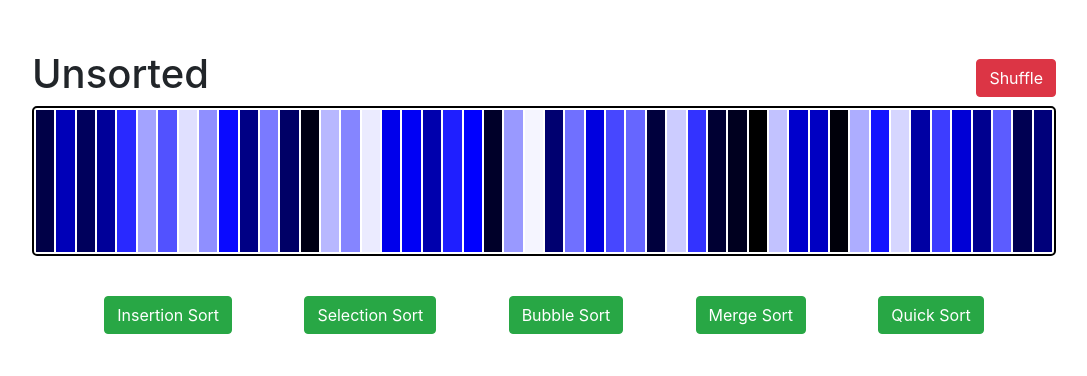
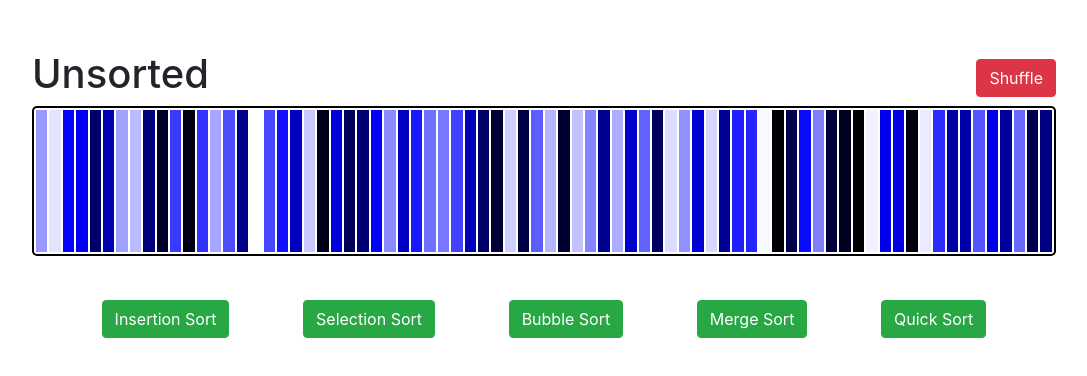
Before and after one commit to sifatMoonjerin/sorting-visualizer, a React (Create React App) app in the folder app/: page / in a window 1280 px wide. Shown: the top 376 px of the page, without its empty margins (96-1183 px from the left). Built offline with nearby package versions, Linux system fonts and the light colour scheme.

Commit message:
sorting fixed

```diff
--- a/app/package.json
+++ b/app/package.json
@@ -8,6 +8,7 @@
     "@testing-library/user-event": "^7.2.1",
     "react": "^16.13.1",
     "react-dom": "^16.13.1",
+    "react-input-slider": "^5.1.7",
     "react-scripts": "3.4.1"
   },
   "scripts": {
--- a/app/src/App.js
+++ b/app/src/App.js
@@ -1,3 +1,4 @@
+
 import React, { useState, useEffect } from 'react';
 import './App.css';
 import ButtonContainer from './components/ButtonContainer/ButtonContainer';
@@ -7,7 +8,7 @@ import HeadContainer from './components/HeadContainer/HeadContainer';
 
 function App() {
   const [array, setArray] = useState([]);
-  const [barNum, setBarNum] = useState(50);
+  const [barNum, setBarNum] = useState(75);
   const [hue, setHue] = useState(240);
   const [speed, setSpeed] = useState(25);
   const [heading, setHeading] = useState('Unsorted');
@@ -20,6 +21,9 @@ function App() {
     <div className="App">
       <HeadContainer
         barNum={barNum}
+        speedNum={speed}
+        changeSpeed={num => setSpeed(num)}
+        changeBarNum={num => setBarNum(num)}
         changeArray={arr => {
           setArray(arr)
           setHeading('Unsorted')
--- a/app/src/components/ButtonContainer/ButtonContainer.css
+++ b/app/src/components/ButtonContainer/ButtonContainer.css
@@ -3,4 +3,5 @@
     margin-top: 40px;
     display: flex;
     justify-content: space-evenly;
+    flex-wrap: wrap;
 }
--- a/app/src/components/ButtonContainer/ButtonContainer.js
+++ b/app/src/components/ButtonContainer/ButtonContainer.js
@@ -9,9 +9,12 @@ import quickSort from '../../functions/sortFunctions/quickSort';
 
 const ButtonContainer = ({array, heading, speed, changeHeading, sortArr}) => {
     const handleSort = steps => {
-        changeHeading('Sorting...');
+
         for(let i = 0; i < steps.length; i++){
-            setTimeout(() => sortArr(steps[i]), i*speed);
+            setTimeout(() => {
+                changeHeading('Sorting...');
+                sortArr(steps[i])
+            }, i*speed);
         }
         setTimeout(() => changeHeading('Sorted!'), steps.length*speed);
     }
@@ -20,31 +23,31 @@ const ButtonContainer = ({array, heading, speed, changeHeading, sortArr}) => {
         <div className='btnCon'>
             <button
                 disabled={heading !== 'Unsorted'}
-                className='btn btn-success'
+                className='btn btn-success m-1'
                 onClick={()=>handleSort(insertionSort(array))}
             >Insertion Sort
             </button>
             <button
                 disabled={heading !== 'Unsorted'}
-                className='btn btn-success'
+                className='btn btn-success m-1'
                 onClick={()=>handleSort(selectionSort(array))}
             >Selection Sort
             </button>
             <button
                 disabled={heading !== 'Unsorted'}
-                className='btn btn-success'
+                className='btn btn-success m-1'
                 onClick={()=>handleSort(bubbleSort(array))}
             >Bubble Sort
             </button>
             <button
                 disabled={heading !== 'Unsorted'}
-                className='btn btn-success'
+                className='btn btn-success m-1'
                 onClick={()=>handleSort(mergeSort(array))}
             >Merge Sort
             </button>
             <button
                 disabled={heading !== 'Unsorted'}
-                className='btn btn-success'
+                className='btn btn-success m-1'
                 onClick={()=>handleSort(quickSort(array))}
             >Quick Sort
             </button>
--- a/app/src/components/HeadContainer/HeadContainer.js
+++ b/app/src/components/HeadContainer/HeadContainer.js
@@ -7,6 +7,9 @@ const HeadContainer = ({heading, barNum, changeArray}) => {
         <div className='headCon'>
             <h1>{heading}</h1>
             <div className='d-flex align-items-center'>
+                <div>
+
+                </div>
                 <button
                     disabled={heading === 'Sorting...'}
                     onClick={()=>changeArray(shuffle(barNum))}
```
Also changed, not shown: 1 other file (tests, documents, lock files or other folders).
